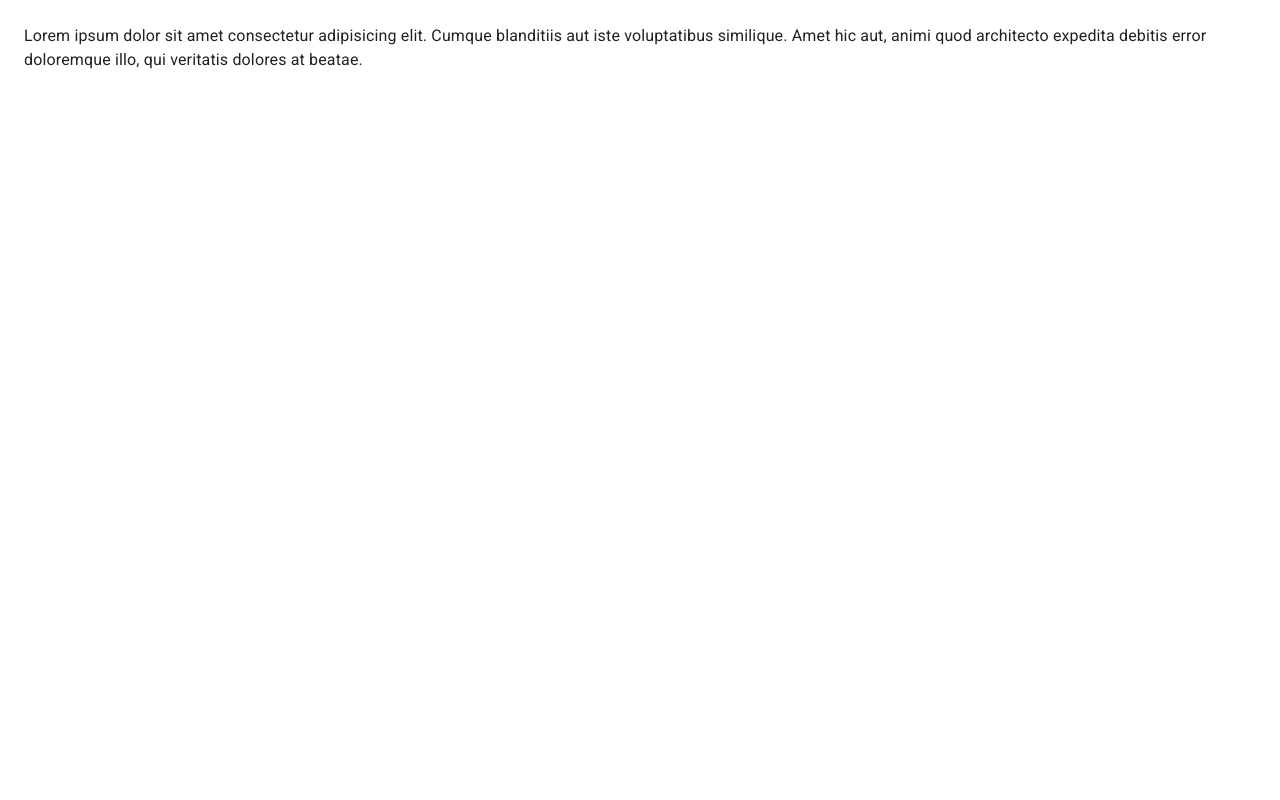
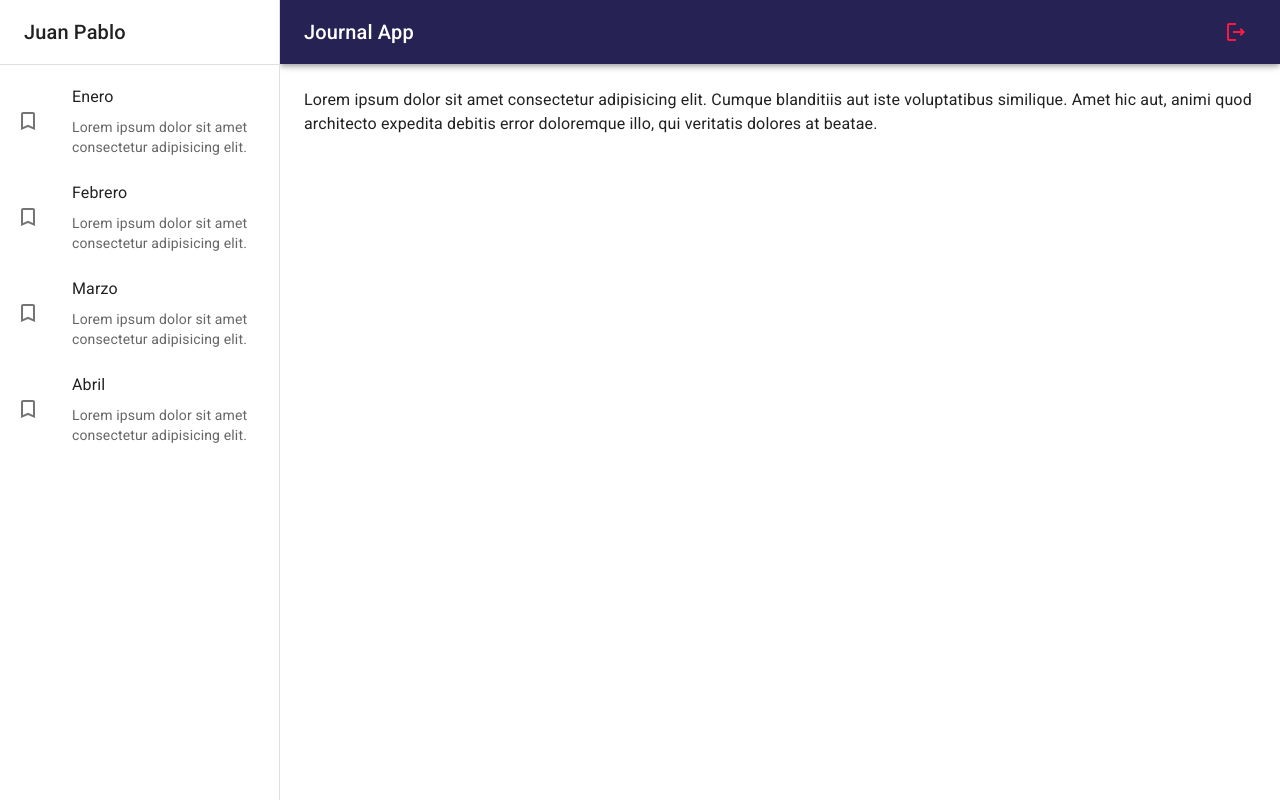
Before and after one commit to juanpablo008/journal_app_react, a React (Vite) app: page / in a window 1280 px wide. Built offline with nearby package versions, Linux system fonts and the light colour scheme.

Commit message:
NavBar and SideBar components were created

```diff
--- /dev/null
+++ b/src/journal/components/NavBar.jsx
@@ -0,0 +1,38 @@
+import PropTypes from 'prop-types';
+import { LogoutOutlined, MenuOutlined } from '@mui/icons-material'
+import { AppBar, Grid, IconButton, Toolbar, Typography } from '@mui/material'
+import React from 'react'
+
+export const NavBar = ({drawerWidth}) => {
+  return (
+    <AppBar
+      position='fixed'
+      sx={{
+        width: {sm: `calc(100% - ${drawerWidth}px)`},
+        ml: { sm: `${drawerWidth}px`}
+      }}
+    >
+      <Toolbar>
+        <IconButton
+          color='inherit'
+          edge='start'
+          sx={{ mr:2, display: { sm: 'none'}}}
+        >
+          <MenuOutlined />
+        </IconButton>
+
+        <Grid container direction='row' justifyContent='space-between' alignItems='center'>
+          <Typography variant='h6' noWrap component='div'>Journal App</Typography>
+          <IconButton color='error'>
+            <LogoutOutlined />
+          </IconButton>
+        </Grid>
+
+      </Toolbar>
+    </AppBar>
+  )
+}
+
+NavBar.propTypes = {
+  drawerWidth: PropTypes.number.isRequired
+}
--- /dev/null
+++ b/src/journal/components/SideBar.jsx
@@ -0,0 +1,49 @@
+import { TurnedInNot } from '@mui/icons-material';
+import { Box, Divider, Drawer, Grid, List, ListItem, ListItemButton, ListItemIcon, ListItemText, Toolbar, Typography } from '@mui/material';
+import PropTypes from 'prop-types';
+
+export const SideBar = ({drawerWidth}) => {
+  return (
+    <Box
+      component='nav'
+      sx={{ width: { sm:drawerWidth }, flexShrink: { sm: 0 } }}
+    >
+      <Drawer
+        variant='permanent'
+        open
+        sx={{
+          display: { xs: 'block' },
+          '& .MuiDrawer-paper': { boxSizing: 'border-box', width: drawerWidth }
+        }}
+      >
+        <Toolbar>
+          <Typography variant='h6' noWrap component='div'>Juan Pablo</Typography>
+        </Toolbar>
+        <Divider />
+
+        <List>
+          {
+            ['Enero', 'Febrero', 'Marzo','Abril'].map( (text) => (
+              <ListItem key={text} disablePadding>
+                <ListItemButton>
+                  <ListItemIcon>
+                    <TurnedInNot />
+                  </ListItemIcon>
+                  <Grid container>
+                    <ListItemText primary={text}/>
+                    <ListItemText secondary='Lorem ipsum dolor sit amet consectetur adipisicing elit.'/>
+                  </Grid>
+                </ListItemButton>
+              </ListItem>
+            ))
+          }
+        </List>
+
+      </Drawer>
+    </Box>
+  )
+}
+
+SideBar.propTypes = {
+  drawerWidth: PropTypes.number.isRequired
+}
--- /dev/null
+++ b/src/journal/components/index.js
@@ -0,0 +1,2 @@
+export * from './NavBar';
+export * from './SideBar';
--- a/src/journal/index.js
+++ b/src/journal/index.js
@@ -1,3 +1,4 @@
+export * from './components'
 export * from './layout/JournalLayout'
 export * from './pages/JournalPage'
 export * from './routes/JournalRoutes'
--- a/src/journal/layout/JournalLayout.jsx
+++ b/src/journal/layout/JournalLayout.jsx
@@ -1,22 +1,23 @@
 import PropTypes from 'prop-types';
-import { Box } from '@mui/system';
+import { Box, Toolbar } from '@mui/material';
+import { NavBar, SideBar } from '../components';
 
-const drawerWidth = 240;
+const drawerWidth = 280;
 
 
 export const JournalLayout = ({children}) => {
   return (
     <Box sx={{ display: 'flex'}}>
 
-      {/* Navbar */}
+      <NavBar drawerWidth={drawerWidth} />
 
-      {/* Sidebar drawerWidth */}
+      <SideBar drawerWidth={drawerWidth} />
 
       <Box
         component='main'
         sx={{ flexGrow: 1, p: 3 }}
       >
-        {/* Toolbar */}
+        <Toolbar />
 
         {children}
 
```
